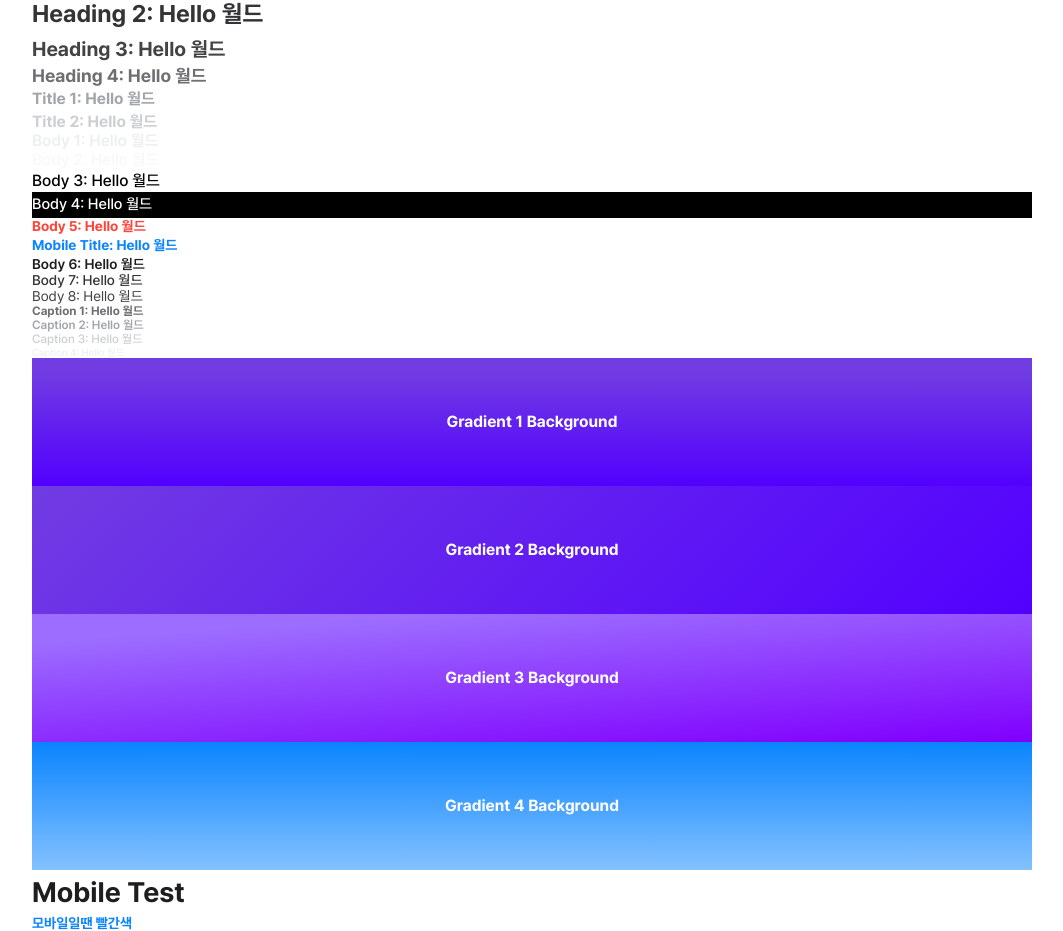
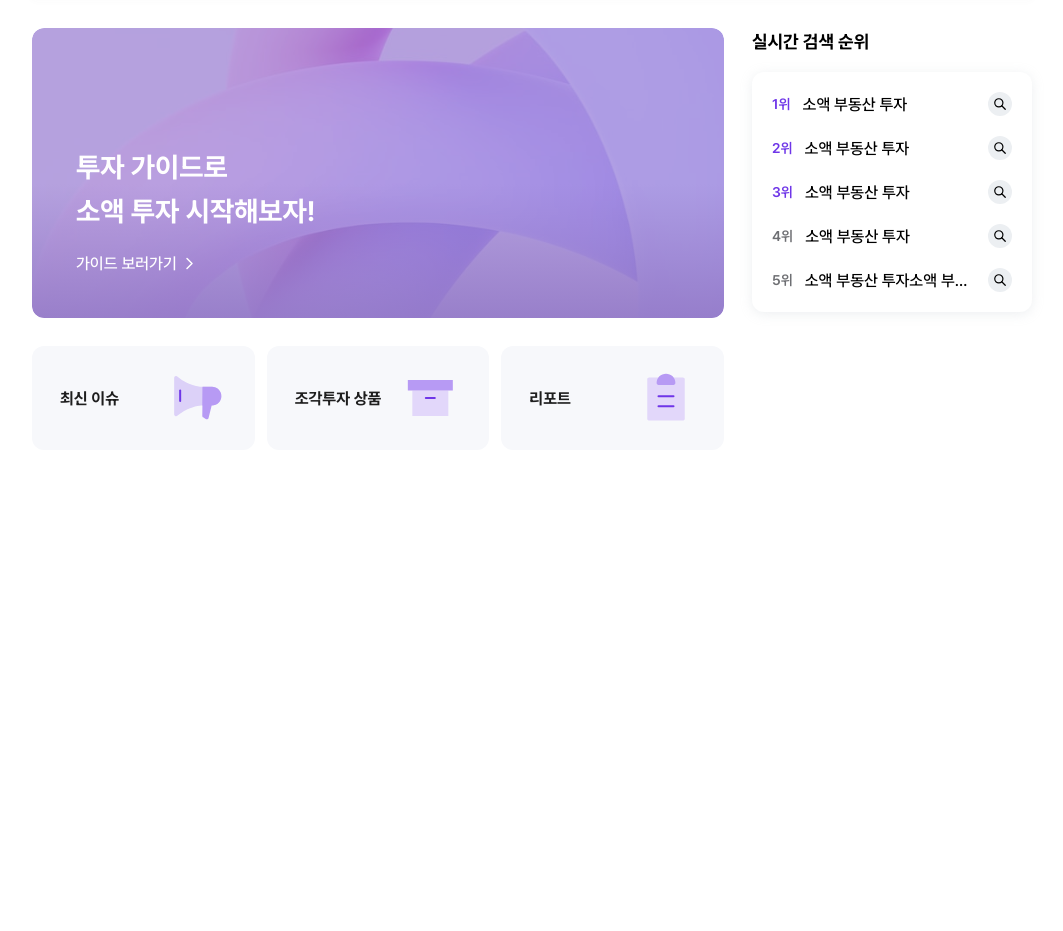
Before and after one commit to Moaguide-develop/moaguide_front, a Next.js app: page / in a window 1280 px wide. Shown: the part 100-1031 px from the top of the page, without its empty margins (108-1171 px from the left). After the commit the page ends 800 px from the top, so only its background shows below. Built offline with nearby package versions, Linux system fonts and the light colour scheme.

Commit message:
fix: 테스트폴더 삭제

```diff
--- a/src/app/page.tsx
+++ b/src/app/page.tsx
@@ -1,52 +1,17 @@
-export default function Home() {
+"use client";
+import Navbar from "@/components/common/Navbar";
+import HomeIndex from "@/components/home/Index";
+import { useNavStore } from "@/store/nav.store";
+import React from "react";
+
+const Testpage = () => {
+  const { currentNav } = useNavStore();
   return (
     <div>
-      <div>
-        <div className="text-heading1 text-gray700">Heading 1: Hello 월드</div>
-        <div className="text-heading2 text-gray600">Heading 2: Hello 월드</div>
-        <div className="text-heading3 text-gray500">Heading 3: Hello 월드</div>
-        <div className="text-heading4 text-gray400">Heading 4: Hello 월드</div>
-        <div className="text-title1 text-gray300">Title 1: Hello 월드</div>
-        <div className="text-title2 text-gray200">Title 2: Hello 월드</div>
-        <div className="text-body1 text-gray100">Body 1: Hello 월드</div>
-        <div className="text-body2 text-gray50">Body 2: Hello 월드</div>
-        <div className="text-body3 text-black">Body 3: Hello 월드</div>
-        <div className="text-body4 text-white bg-black">Body 4: Hello 월드</div>
-        <div className="text-body5 text-error">Body 5: Hello 월드</div>
-        <div className="text-mobileTitle text-success">
-          Mobile Title: Hello 월드
-        </div>
-        <div className="text-body6 text-gray700">Body 6: Hello 월드</div>
-        <div className="text-body7 text-gray600">Body 7: Hello 월드</div>
-        <div className="text-body8 text-gray500">Body 8: Hello 월드</div>
-        <div className="text-caption1 text-gray400">Caption 1: Hello 월드</div>
-        <div className="text-caption2 text-gray300">Caption 2: Hello 월드</div>
-        <div className="text-caption3 text-gray200">Caption 3: Hello 월드</div>
-        <div className="text-caption4 text-gray100">Caption 4: Hello 월드</div>
-      </div>
-      <div>
-        <div className="h-32 w-full bg-gradient1 flex items-center justify-center text-white font-bold">
-          Gradient 1 Background
-        </div>
-        <div className="h-32 w-full bg-gradient2 flex items-center justify-center text-white font-bold">
-          Gradient 2 Background
-        </div>
-        <div className="h-32 w-full bg-gradient3 flex items-center justify-center text-white font-bold">
-          Gradient 3 Background
-        </div>
-        <div className="h-32 w-full bg-gradient4 flex items-center justify-center text-white font-bold">
-          Gradient 4 Background
-        </div>
-      </div>
-      <div>
-        <div className="text-heading1 text-gray700">
-          Mobile Test
-          {/* 개발 할 때 desk 속성을 추가하지 않으면 모바일 기준이라고 생각하기 */}
-          <div className="text-body5 text-error desk:text-body5 desk:text-success">
-            모바일일땐 빨간색
-          </div>
-        </div>
-      </div>
+      <Navbar />
+      {currentNav === "home" && <HomeIndex />}
     </div>
   );
-}
+};
+
+export default Testpage;
--- a/src/app/test/page.tsx
+++ /dev/null
@@ -1,17 +0,0 @@
-"use client";
-import Navbar from "@/components/common/Navbar";
-import HomeIndex from "@/components/home/Index";
-import { useNavStore } from "@/store/nav.store";
-import React from "react";
-
-const Testpage = () => {
-  const { currentNav } = useNavStore();
-  return (
-    <div>
-      <Navbar />
-      {currentNav === "home" && <HomeIndex />}
-    </div>
-  );
-};
-
-export default Testpage;
```
